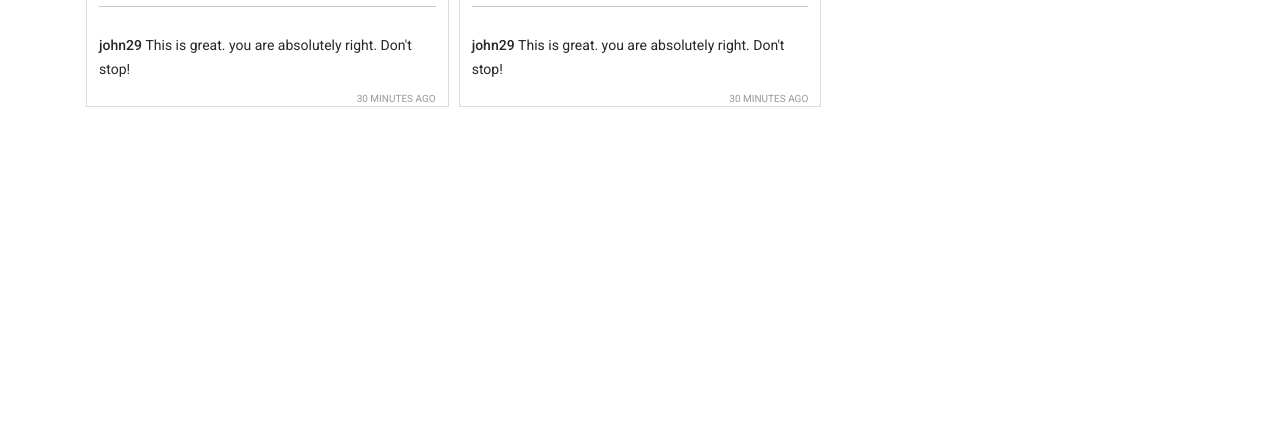
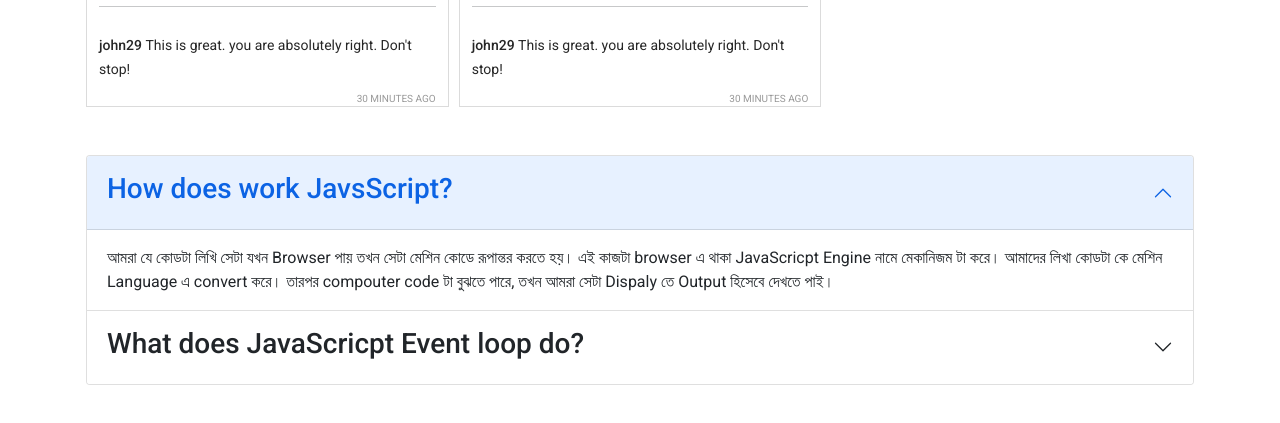
Before and after one commit to marufbillah57/bike-gallery, a plain HTML site: page index.html in a window 1280 px wide. Shown: the part 1425-1848 px from the top of the page. Before the commit the page ends 1548 px from the top, so only its background shows below. Drawn offline with nearby package versions, Linux system fonts and the light colour scheme.

Commit message:
question section added

```diff
--- a/index.html
+++ b/index.html
@@ -76,10 +76,42 @@
             <div id="reported">
                 <h1>Reported posts</h1>
             </div>
+            <section class="questions-area mt-5 mb-5">
+                <div class="accordion" id="accordionExample">
+                    <div class="accordion-item">
+                      <h2 class="accordion-header" id="headingOne">
+                        <button class="accordion-button" type="button" data-bs-toggle="collapse" data-bs-target="#collapseOne" aria-expanded="true" aria-controls="collapseOne">
+                            <h3>How does work JavsScript?</h3>
+                        </button>
+                      </h2>
+                      <div id="collapseOne" class="accordion-collapse collapse show" aria-labelledby="headingOne" data-bs-parent="#accordionExample">
+                        <div class="accordion-body">
+                            আমরা যে কোডটা লিখি সেটা যখন Browser পায় তখন সেটা মেশিন কোডে রূপান্তর করতে হয়। এই কাজটা browser এ থাকা JavaScricpt Engine নামে মেকানিজম টা করে। আমাদের লিখা কোডটা কে মেশিন Language এ convert করে। তারপর compouter code টা বুঝতে পারে, তখন আমরা সেটা Dispaly তে Output হিসেবে দেখতে পাই।
+                        </div>
+                      </div>
+                    </div>
+                    <div class="accordion-item">
+                      <h2 class="accordion-header" id="headingTwo">
+                        <button class="accordion-button collapsed" type="button" data-bs-toggle="collapse" data-bs-target="#collapseTwo" aria-expanded="false" aria-controls="collapseTwo">
+                            <h3>What does JavaScricpt Event loop do?</h3>
+                        </button>
+                      </h2>
+                      <div id="collapseTwo" class="accordion-collapse collapse" aria-labelledby="headingTwo" data-bs-parent="#accordionExample">
+                        <div class="accordion-body">
+                            Browser থাকা JavaScript Engine, আমরা যে code টা লিখি সেটা মেশিন কোডে রূপান্তর করে। ইঞ্জিনে মূলত দুটি জিনিস থাকে। যথাঃ HEAP & CALL STACK. Heap memory management জন্য ব্যবহার হয়। আর Stack হচ্ছে আমরা যখন JavaScript code এর মধ্যে কনো function call করি, তখন সেই function গুলি Stack আকারে Call Stack এর মধ্যে জমতে থাকে।
+                        </div>
+                      </div>
+                    </div>
+
+                  </div>
+
+            </section>
         </main>
         <footer></footer>
 
         <!-- add javascript  file  -->
         <script src="./js/app.js"></script>
+        <!-- Bootstrap JS link  -->
+        <script src="https://cdn.jsdelivr.net/npm/bootstrap@5.0.2/dist/js/bootstrap.bundle.min.js" integrity="sha384-MrcW6ZMFYlzcLA8Nl+NtUVF0sA7MsXsP1UyJoMp4YLEuNSfAP+JcXn/tWtIaxVXM" crossorigin="anonymous"></script>
     </body>
 </html>
```
